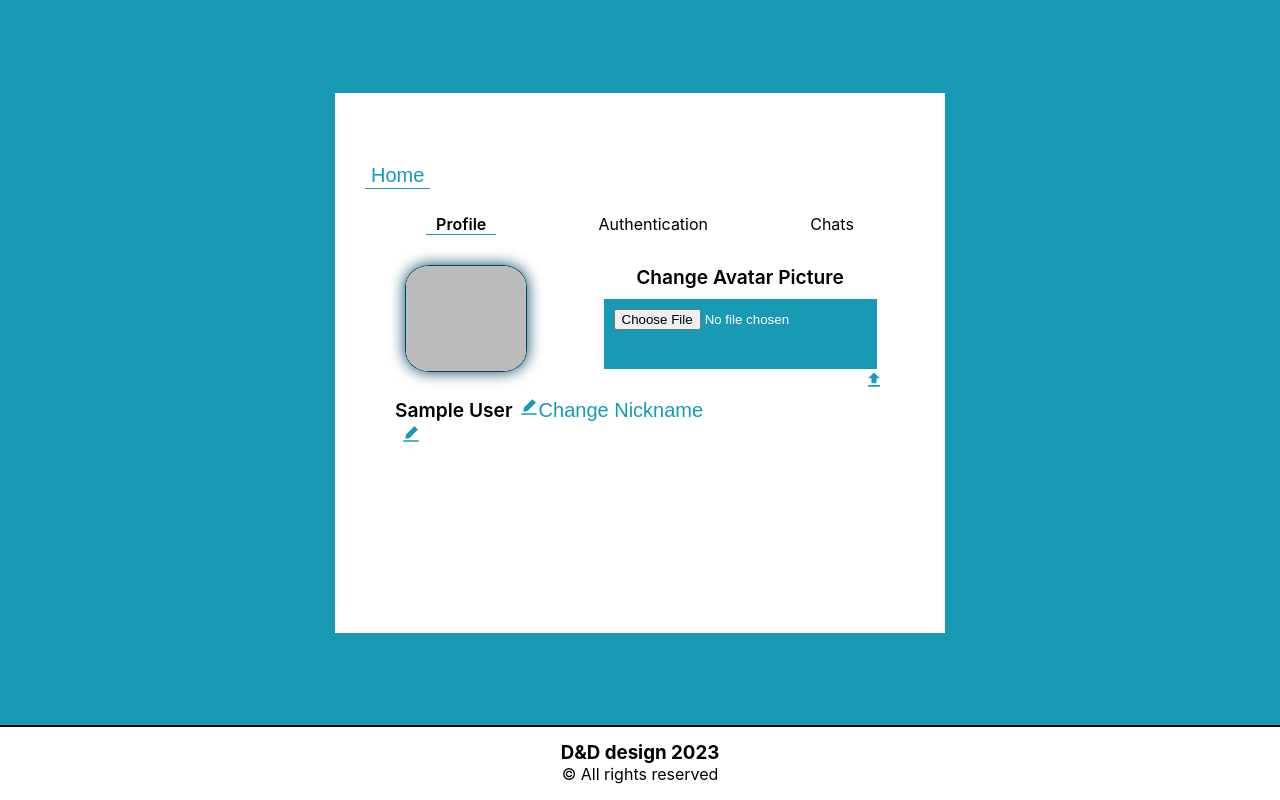
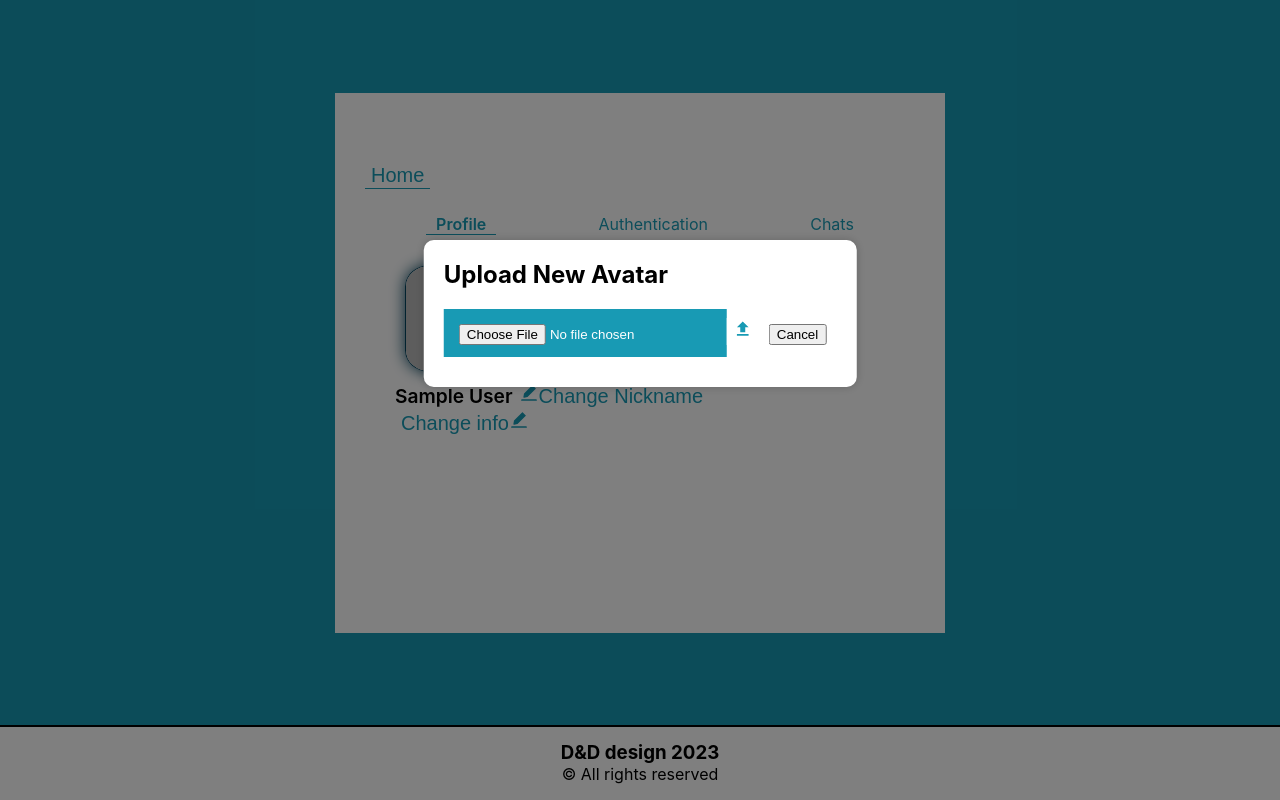
Before and after one commit to DenisTagaev/webchat, a React (Create React App) app: page /profile in a window 1280 px wide. Built offline with nearby package versions, Linux system fonts and the light colour scheme; no server answers; sample sign-in values are in the browser's storage.

Commit message:
Added avatar prompt component
Rework in progress

```diff
--- /dev/null
+++ b/src/components/AvatarChangeBox/AvatarChangeBox.jsx
@@ -0,0 +1,17 @@
+import React from 'react';
+import './AvatarChangeBox.scss'
+
+import { MdFileUpload } from 'react-icons/md';
+
+const PromptingCloud = ({ handleClose, handleAvatarChange, handleUpload }) => {
+    return (
+        <div className="prompting-cloud">
+            <h2>Upload New Avatar</h2>
+            <input type="file" onChange={handleAvatarChange} className="profileInput" />
+            <button onClick={handleUpload} className='iconBtn'><MdFileUpload /></button>
+            <button onClick={handleClose}>Cancel</button>
+        </div>
+    );
+};
+
+export default PromptingCloud
--- /dev/null
+++ b/src/components/AvatarChangeBox/AvatarChangeBox.scss
@@ -0,0 +1,22 @@
+.prompting-cloud {
+    position: absolute;
+    top: 30%;
+    left: 50%;
+    transform: translateX(-50%);
+    background-color: white;
+    padding: 20px;
+    border-radius: 10px;
+    box-shadow: 0px 0px 10px rgba(0, 0, 0, 0.2);
+
+    h2 {
+        margin-top: 0;
+    }
+
+    input[type='file'] {
+        margin-bottom: 10px;
+    }
+
+    button {
+        margin-right: 10px;
+    }
+}
--- a/src/pages/profile/Profile.jsx
+++ b/src/pages/profile/Profile.jsx
@@ -1,3 +1,4 @@
+
 import React, { useContext, useState, useEffect } from 'react';
 
 import { useNavigate } from "react-router-dom";
@@ -20,9 +21,10 @@ import './Profile.scss';
 
 // react icons
 import { AiFillEdit } from 'react-icons/ai';
-import { MdFileUpload } from 'react-icons/md';
 
 import AddImg from '../../imgs/addAvatar.png';
+
+import PromptingCloud from '../../components/AvatarChangeBox/AvatarChangeBox';
 
 const Profile = () => {
 
@@ -37,7 +39,7 @@ const Profile = () => {
     // tab state
     const [toggleState, setToggleState] = useState(1);
     // default avatar png
-    const [avatarUrl, setAvatarUrl] = useState(currentUser.photoURL);
+    const [avatarUrl, setAvatarUrl] = useState((currentUser.photoURL) ? currentUser.photoURL : AddImg);
 
     // profile description
     const [desc, setDesc] = useState();
@@ -47,7 +49,8 @@ const Profile = () => {
     const [loading, setLoading] = useState(false);
     const [userName, setUserName] = useState(currentUser.displayName);
 
-    const [changeNameAccess, setChangeNameAccess] = useState(false)
+    const [avatarChangeAccess, setAvatarChangeAccess] = useState(false);
+    const [changeNameAccess, setChangeNameAccess] = useState(false);
     const [descriptionChangeAccess, setDescriptionChangeAccess] = useState(false);
     const [passwordChangeLoginAccess, setPasswordChangeLoginAccess] = useState(false);
     const [passwordChangeAccess, setPasswordChangeAccess] = useState(false);
@@ -77,6 +80,7 @@ const Profile = () => {
         if (!selectedFile.type.startsWith('image/')) {
             setFileError('Please select an image file.');
             setPhoto(null);
+            console.log(fileError)
             return;
         }
         setFileError(null);
@@ -86,6 +90,7 @@ const Profile = () => {
     const handleUpload = () => {
         handleAvatarUpload(photo);
         setPhoto(null);
+        setAvatarChangeAccess(!avatarChangeAccess);
     }
 
     // async function for image upload
@@ -108,6 +113,7 @@ const Profile = () => {
             console.error('Failed to upload new avatar', error)
         }
         alert("File was uploaded")
+        setLoading(false)
     }
 
     // nickname input functionality
@@ -207,6 +213,8 @@ const Profile = () => {
         console.log(desc)
     }
 
+
+    // Description update
     const handleDescriptionUpdate = async (event) => {
         event.preventDefault();
 
@@ -253,6 +261,8 @@ const Profile = () => {
         } else if (name === "repeatNewPassword") {
             if (value !== formData.newPassword) {
                 errors.repeatNewPassword = "Passwords do not match";
+
+
             }
         }
         return errors;
@@ -273,6 +283,10 @@ const Profile = () => {
         setToggleState(index);
     }
 
+    // avatarCloud access
+    const handleClose = () => {
+        setAvatarChangeAccess(!avatarChangeAccess);
+    };
 
     return (
         <div className="profileContainer">
@@ -295,11 +309,20 @@ const Profile = () => {
                         <div className={toggleState === 1 ? "content active-content" : "content"}>
                             <div className="profileAvatar">
                                 <div id="avatarContainer">
-                                    <img src={avatarUrl} alt="avatar" id='avatarImage' />
+                                    <img src={avatarUrl} alt="avatar" id='avatarImage' onClick={() => { setAvatarChangeAccess(!avatarChangeAccess) }} />
                                     <div id='avatarInputContainer'>
-                                        <span className='profileTitle'>Change Avatar Picture</span>
+                                        {/* <span className='profileTitle'>Change Avatar Picture</span>
                                         <input type="file" id='avatarInput' onChange={handleAvatarChange} className="profileInput" />
-                                        <button disabled={loading || !photo} onClick={handleUpload} className='iconBtn'><MdFileUpload /></button>
+                                        <button disabled={loading || !photo} onClick={handleUpload} className='iconBtn'><MdFileUpload /></button> */}
+                                        {!avatarChangeAccess &&
+                                            <div className="shading">
+                                                <PromptingCloud
+                                                    handleClose={handleClose}
+                                                    handleUpload={handleUpload}
+                                                    handleAvatarChange={handleAvatarChange}
+                                                />
+                                            </div>
+                                        }
                                     </div>
                                 </div>
                             </div>
@@ -325,18 +348,22 @@ const Profile = () => {
                                     </form>}
                             </div>
                             <div className="profileDesc">
-                                {!descriptionChangeAccess &&
-                                    <div>
-                                        <div></div>
-                                        <button className='iconBtn' onClick={() => { setDescriptionChangeAccess(true) }}><AiFillEdit /></button>
-                                    </div>
-                                }
-                                {descriptionChangeAccess &&
+
+                                <div hidden={!desc || descriptionChangeAccess}>
+                                    <p>{desc}</p>
+                                </div>
+                                <div hidden={descriptionChangeAccess}>
+                                    <div></div>
+                                    <button className='iconBtn' onClick={() => { setDescriptionChangeAccess(true) }}>Change info<AiFillEdit /></button>
+                                </div>
+
+                                <div hidden={!descriptionChangeAccess}>
                                     <form onSubmit={handleDescriptionUpdate}>
-                                        <textarea rows={10} cols={30} onChange={handleDescription} value={desc}></textarea>
+                                        <textarea rows={5} cols={30} onChange={handleDescription} value={desc}></textarea>
                                         <button className='iconBtn' type='submit' onClick={() => { setDescriptionChangeAccess(false) }}><AiFillEdit /></button>
                                     </form>
-                                }
+                                </div>
+
                             </div>
                         </div>
                         <div className={toggleState === 2 ? "content active-content" : "content"}>
--- a/src/pages/profile/Profile.scss
+++ b/src/pages/profile/Profile.scss
@@ -31,6 +31,8 @@
                 display: flex;
                 justify-content: space-around;
                 padding: 10px;
+                color: $primary;
+                cursor: pointer;
 
                 .active-tabs {
                     font-weight: 600;
@@ -54,12 +56,22 @@
 
 
             .profileAvatar {
+                .shading {
+                    position: fixed;
+                    top: 0;
+                    left: 0;
+                    width: 100%;
+                    height: 100%;
+                    background-color: rgba(0, 0, 0, 0.5);
+                    z-index: 999;
+                }
 
                 #avatarContainer {
                     display: flex;
 
                     .iconBtn {
                         align-self: flex-end;
+
                     }
 
                     #avatarImage {
@@ -104,7 +116,20 @@
                 }
             }
 
-            .profileDesc {}
+            .profileDesc {
+
+                textarea {
+                    width: 50%;
+                    height: 150px;
+                    padding: 12px 20px;
+                    box-sizing: border-box;
+                    border: 2px solid $mainDark;
+                    border-radius: 4px;
+                    background-color: $mainLight;
+                    font-size: 16px;
+                    resize: none;
+                }
+            }
 
             .passwordChange {
                 .submitBtn {
@@ -162,6 +187,7 @@
         color: $primary;
         background-color: #fff;
         transition: ease .3s;
+        cursor: pointer;
     }
 
     .iconBtn:hover {
```
